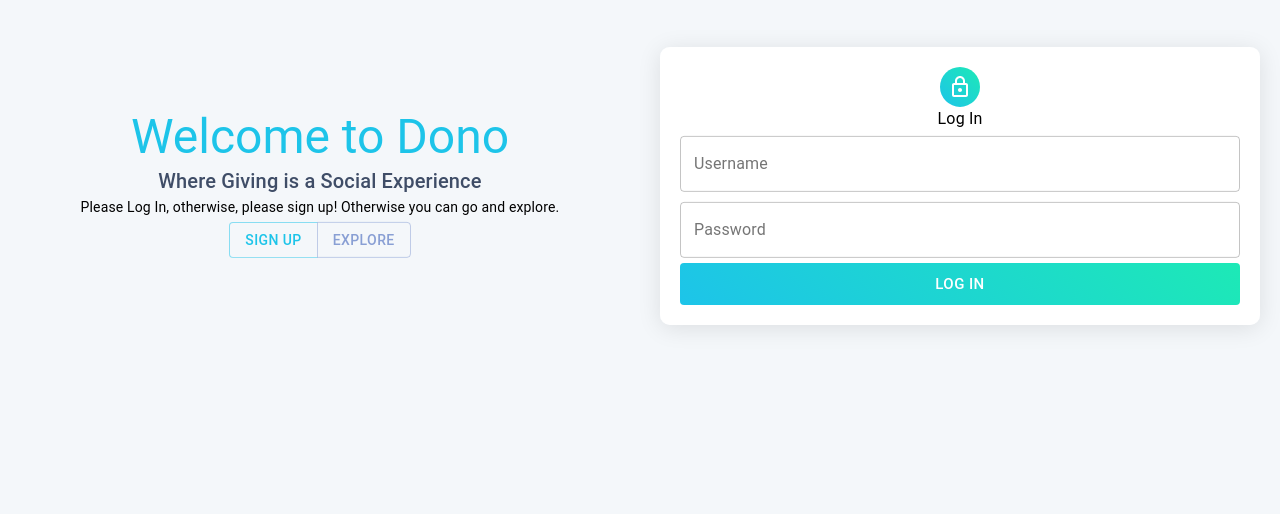
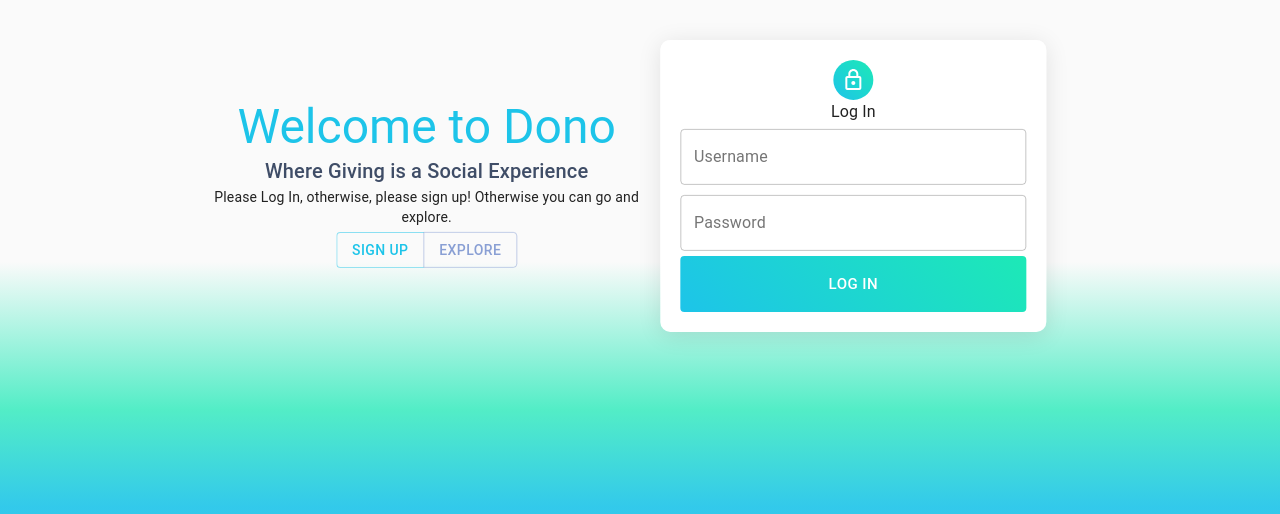
Before and after one commit to abdulhakeemdahir/deno-application, a React (Create React App) app in the folder client/: page / in a window 1280 px wide. Shown: the part 214-728 px from the top of the page. Built offline with nearby package versions, Linux system fonts and the light colour scheme.

Commit message:
styling fix

```diff
--- a/client/src/App.js
+++ b/client/src/App.js
@@ -1,6 +1,6 @@
 import Main from "./components/main/index";
 import { MuiThemeProvider, createMuiTheme } from "@material-ui/core/styles";
-import Gradient from "./components/Gradient";
+import Gradient from "./components/gradient/Gradient";
 
 const theme = createMuiTheme({
 	palette: {
--- a/client/src/components/gradient/Gradient.js
+++ b/client/src/components/gradient/Gradient.js
@@ -5,12 +5,12 @@ const useStyles = makeStyles({
 	gradientStyle: {
 		// backgroundColor: "rgb(0, 212, 255)",
 		background:
-			"linear-gradient(180deg, rgba(0,212,255,0) 10%, rgba(29,233,182,0.8566887535816619) 51%, rgba(29,196,233,1) 78%);",
+			"linear-gradient(180deg, rgba(0,212,255,0) 10%, rgba(29,233,182,0.7566887535816619) 51%, rgba(29,196,233,.9) 78%);",
 		bottom: "0px",
 		position: "absolute",
 		height: "45vh",
 		width: "100%",
-		zIndex: "-1",
+		zIndex: "-100",
 	},
 });
 export default function Gradient() {
--- a/client/src/components/main/index.js
+++ b/client/src/components/main/index.js
@@ -38,6 +38,7 @@ const useStyles = makeStyles({
 	styleMain: {
 		background: "linear-gradient(-135deg,#1de9b6,#1dc4e9)",
 		color: "#ffffff",
+		padding: "15px",
 	},
 	styleSecondary: {
 		background: "linear-gradient(-135deg,#899fd4,#a389d4)",
@@ -53,6 +54,9 @@ export default function Main() {
 			justify='center'
 			alignItems='center'
 			className={`${classes.centerContainer}`}
+			xs={12}
+			sm={8}
+			xl={6}
 		>
 			<Grid item sm={6} xs={12}>
 				<Grid item align='center'>
```
